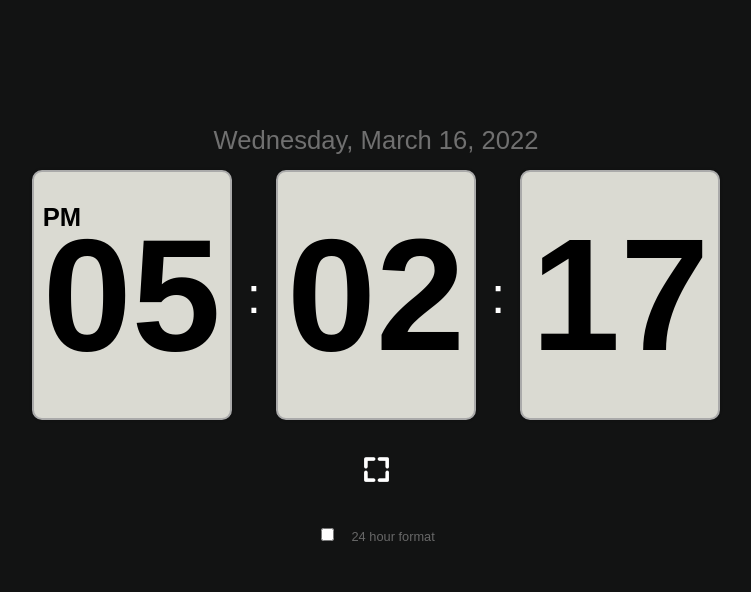
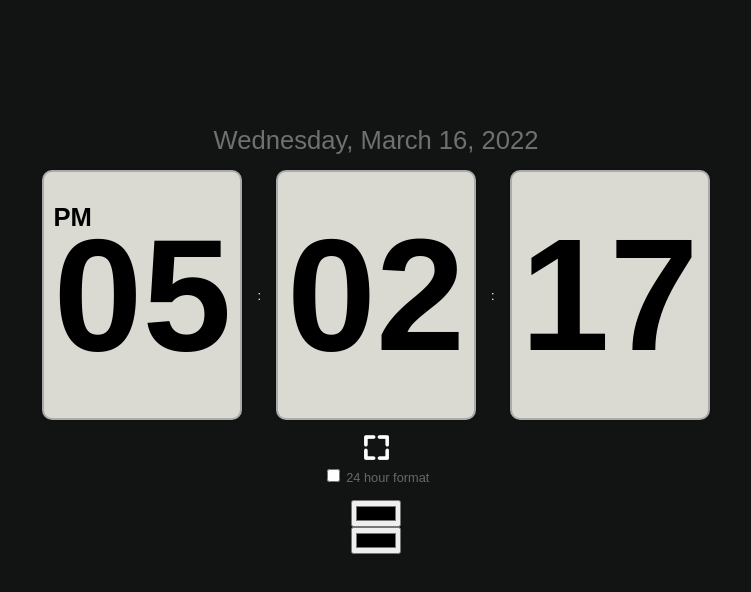
Before and after one commit to mgmathus/clock-web, a plain HTML site: page index.html in a window 1280 px wide. Shown: the whole page, without its empty margins (264-1015 px from the left). Drawn offline with Linux system fonts and the light colour scheme.

Commit message:
adding color picker

```diff
--- a/app.js
+++ b/app.js
@@ -36,4 +36,12 @@ function openFullscreen() {
     }
 }
 
+function setBackground() {
+    document.body.style.backgroundColor = document.getElementById('bg-color').value;
+}
+
+function setFontColor() {
+    document.getElementById('date').style.color = document.getElementById('fc-color').value;
+}
+
 setInterval(getCurrentTime, 1000); //each second
--- a/index.html
+++ b/index.html
@@ -43,6 +43,19 @@
           value="24 hour format"
         />
         <label for="hourtype"> 24 hour format</label>
+        <br />
+        <br />
+        <input
+          id="fc-color"
+          type="color"
+          onchange="javascript:setFontColor()"
+        />
+        <br />
+        <input
+          id="bg-color"
+          type="color"
+          onchange="javascript:setBackground()"
+        />
       </div>
     </div>
   </body>
--- a/style.css
+++ b/style.css
@@ -8,7 +8,7 @@ a {
 
 body {
   font-family: Arial, Helvetica, sans-serif;
-  font-size: 4vw;
+  font-size: 1vw;
   color: white;
   background: rgb(18, 19, 19);
 }
@@ -19,7 +19,6 @@ body {
 
 label {
   color: rgba(122, 122, 122, 0.815);
-  font-size: 1vw;
 }
 
 .date {
```
